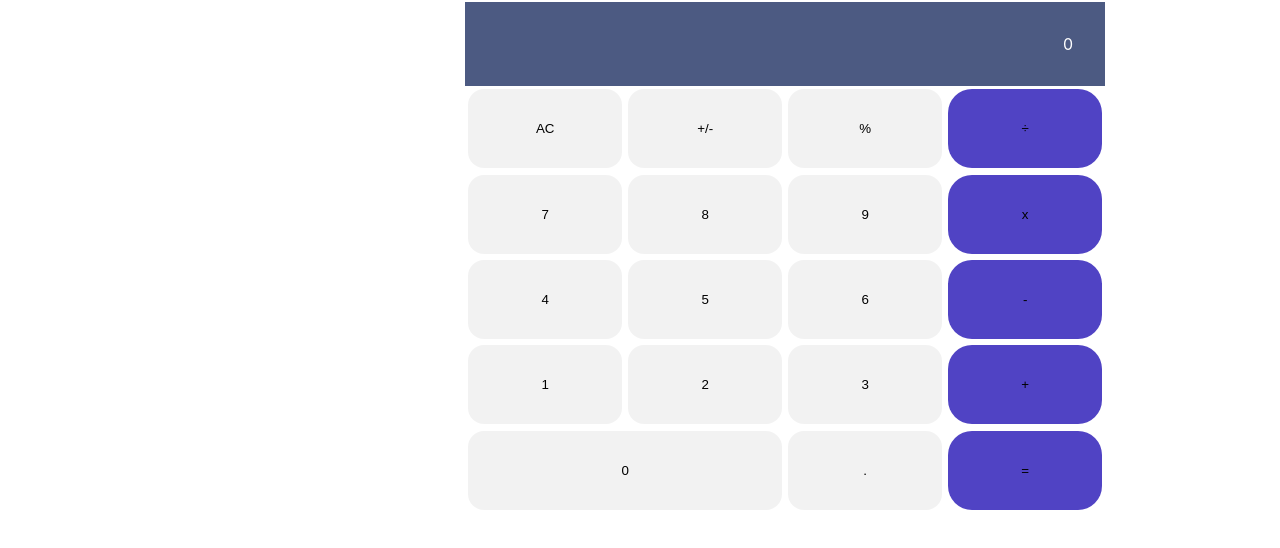
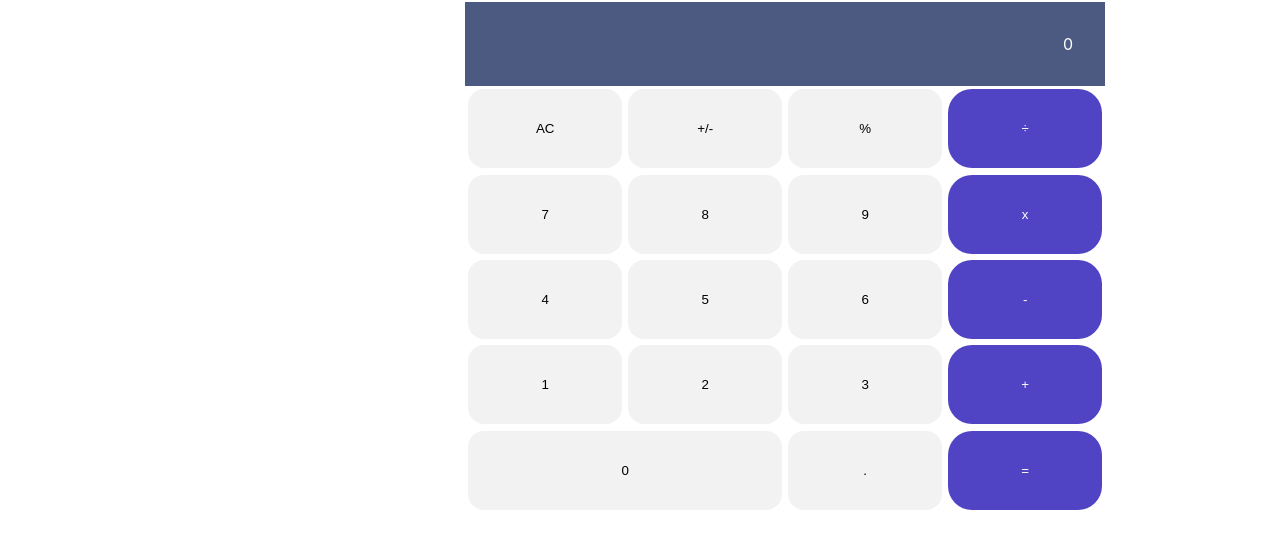
Before and after one commit to RitaDee/math-magic, a React (Create React App) app: page /calculator in a window 1280 px wide. Shown: the part 226-774 px from the top of the page. Built offline with nearby package versions, Linux system fonts and the light colour scheme.

Commit message:
Update App.css

```diff
--- a/src/App.css
+++ b/src/App.css
@@ -50,6 +50,7 @@
   background-color: #5043c4;
   border-radius: 1.5rem;
   margin: 0.2rem;
+  color: #fff;
 }
 
 nav {
```
